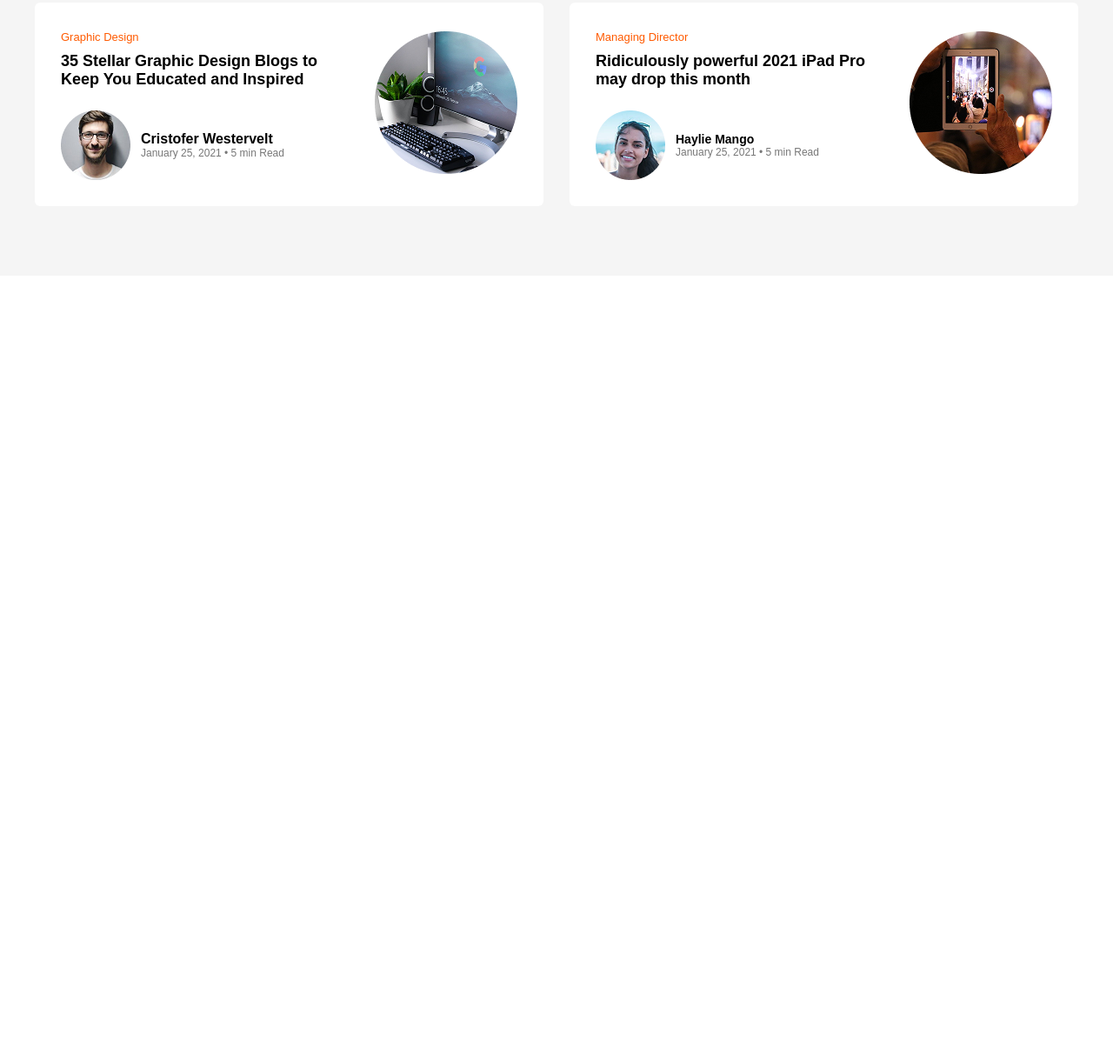
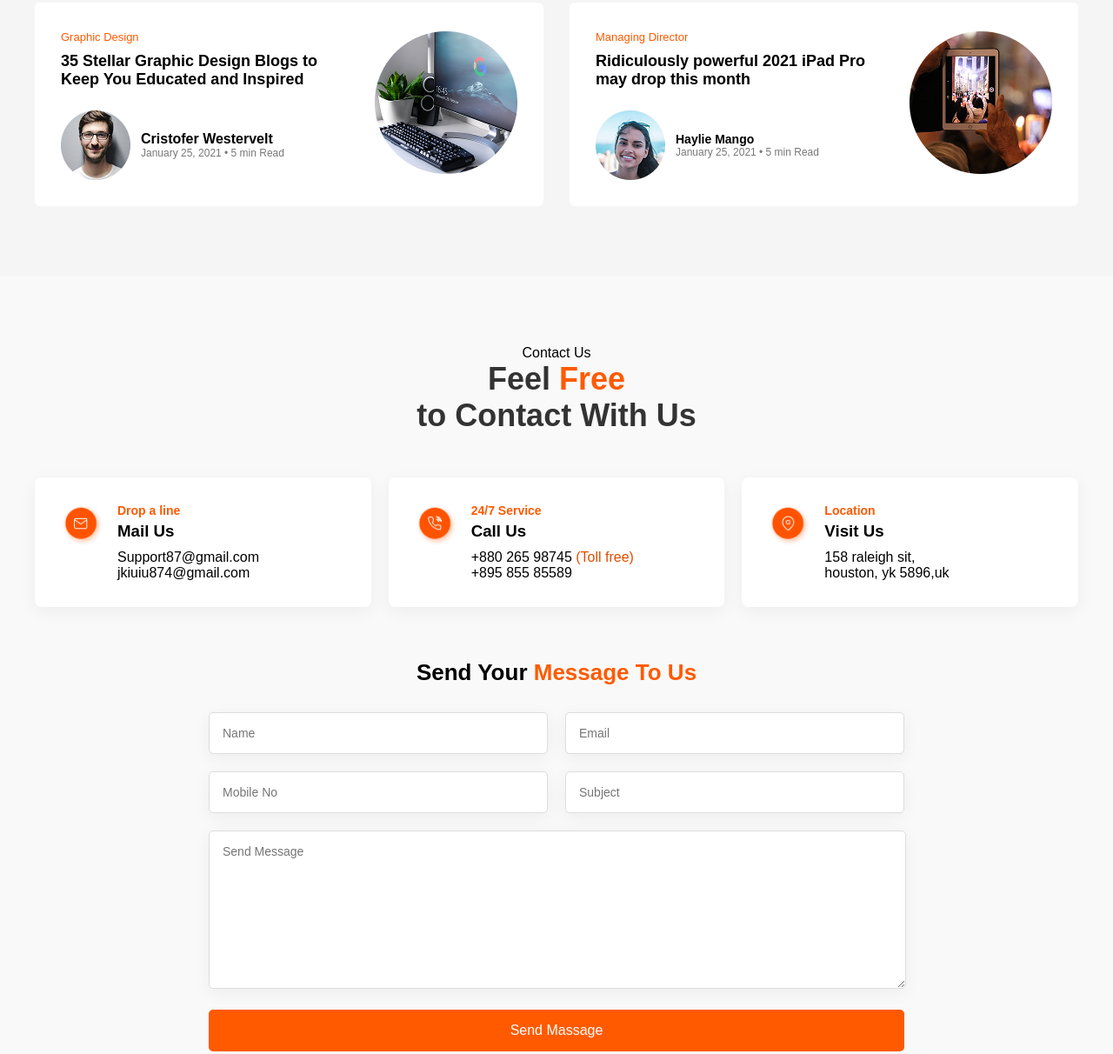
Before and after one commit to TOJIo7/Exam-1, a plain HTML site: page index.html in a window 1280 px wide. Shown: the part 3555-4767 px from the top of the page at 87% size. Before the commit the page ends 3872 px from the top, so only its background shows below. Drawn offline with Linux system fonts and the light colour scheme.

Commit message:
section7

```diff
--- a/index.html
+++ b/index.html
@@ -280,6 +280,70 @@
             </div>
         </div>
     </section>
+    <section class="section5">
+        <div class="cont">
+            <p class="sс">Contact Us</p>
+            <h2 class="section-title">
+                Feel <span>Free</span><br />
+                to Contact With Us
+            </h2>
+
+            <div class="contact-cards">
+                <div class="crd">
+                    <div class="ic">
+                        <img src="mail.png" alt="">
+                    </div>
+                    <div class="card-text">
+                        <h4>Drop a line</h4>
+                        <h3>Mail Us</h3>
+                        <p>Support87@gmail.com</p>
+                        <p>jkiuiu874@gmail.com</p>
+                    </div>
+                </div>
+
+                <div class="crd">
+                    <div class="ic">
+                        <img src="phone-call.png" alt="">
+                    </div>
+                    <div class="card-text">
+                        <h4>24/7 Service</h4>
+                        <h3>Call Us</h3>
+                        <p>+880 265 98745 <span class="or">(Toll free)</span></p>
+                        <p>+895 855 85589</p>
+                    </div>
+                </div>
+
+                <div class="crd">
+                    <div class="ic">
+                        <img src="map-pin.png" alt="">
+                    </div>
+                    <div class="card-text">
+                        <h4>Location</h4>
+                        <h3>Visit Us</h3>
+                        <p>158 raleigh sit,<br>houston, yk 5896,uk</p>
+                    </div>
+                </div>
+            </div>
+
+            <h3 class="form-title">Send Your <span>Message To Us</span></h3>
+
+            <form class="contact-form">
+                <div class="form-row">
+                    <input type="text" placeholder="Name">
+                    <input type="email" placeholder="Email">
+                </div>
+
+                <div class="form-row">
+                    <input type="text" placeholder="Mobile No">
+                    <input type="text" placeholder="Subject">
+                </div>
+
+                <textarea placeholder="Send Message"></textarea>
+
+                <button type="submit">Send Massage</button>
+            </form>
+        </div>
+    </section>
 </body>
 
 </html>
```
